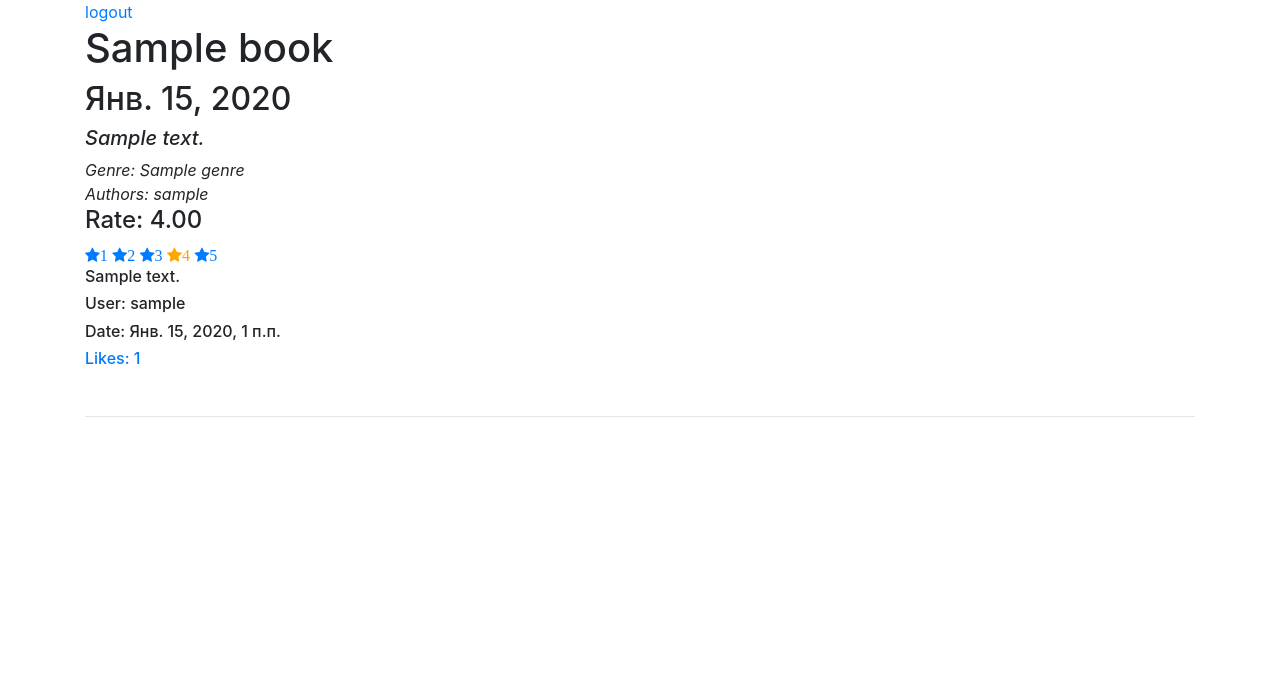
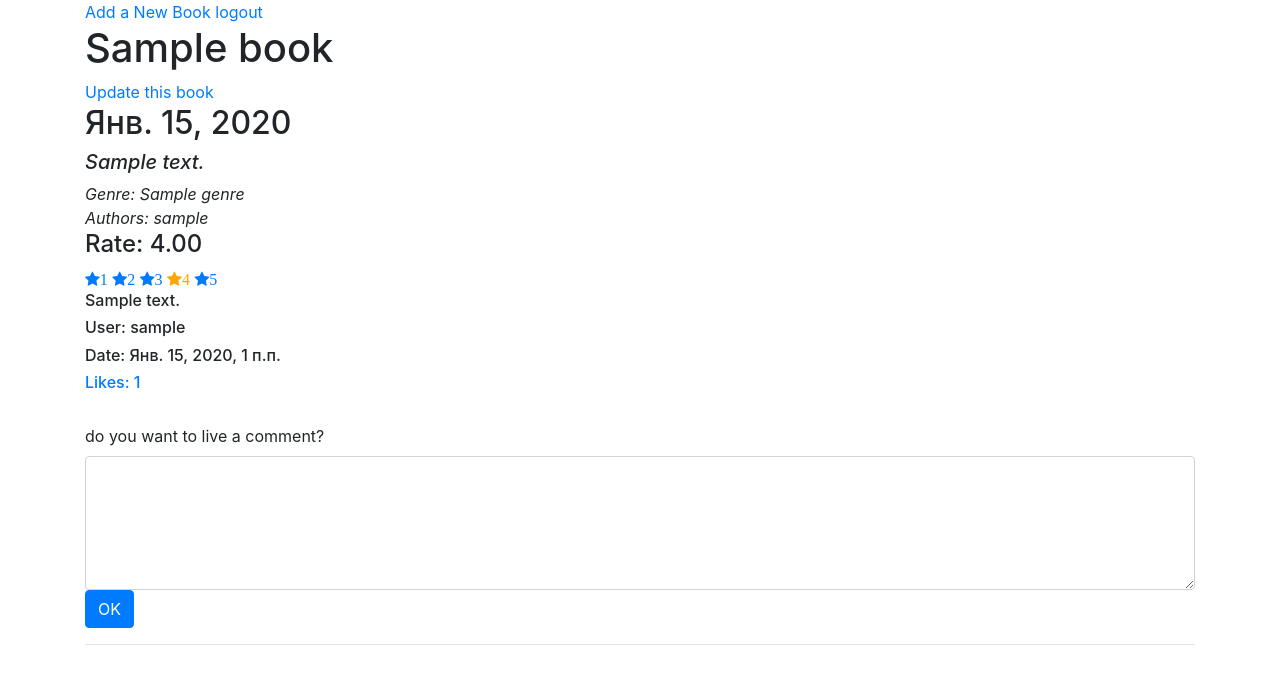
Before and after one commit to Bogdankozlovskiy/python-django, a Django app: page /shop/hello/ in a window 1280 px wide. Shown: the top 684 px of the page. Run offline with Django 3.2, Linux system fonts and the light colour scheme; a user stored in the database is signed in; tables that the repository leaves empty hold one stand-in row (values such as "Sample post"); some libraries are stand-ins or nearby versions.

Commit message:
add CRUD

```diff
--- a/bookshop/settings.py
+++ b/bookshop/settings.py
@@ -105,7 +105,6 @@ AUTH_PASSWORD_VALIDATORS = [
 ]
 AUTHENTICATION_BACKENDS = (
     'social_core.backends.google.GoogleOAuth2',
-
     'social_core.backends.github.GithubOAuth2',
     'django.contrib.auth.backends.ModelBackend',
 )
--- /dev/null
+++ b/managebook/forms.py
@@ -0,0 +1,27 @@
+from django.forms import BaseForm, Form, ModelForm, CharField, Textarea, TextInput, SelectMultiple, SlugField
+from managebook.models import Comment, Book
+from django.contrib import messages
+
+
+class CommentForm(ModelForm):
+    class Meta:
+        model = Comment
+        fields = ('text',)
+        widgets = {
+            'text': Textarea(attrs={'class': 'form-control', 'rows': 5})
+        }
+        labels = {'text': 'do you want to live a comment?'}
+
+
+class BookForm(ModelForm):
+    class Meta:
+        model = Book
+        fields = ("text", "genre", "title")
+        widgets = {
+            'text': Textarea(attrs={'class': 'form-control', 'rows': 5}),
+            'title': TextInput(attrs={'class': 'form-control'}),
+            'genre': SelectMultiple(attrs={'class': 'form-control'}),
+        }
+        help_texts = {
+            'title': '',
+        }
--- a/managebook/templates/index.html
+++ b/managebook/templates/index.html
@@ -4,7 +4,9 @@
 
 {% block index %}
 <style>.checked {color: orange;}</style>
+
 {% if user.username %}
+    <a href="{% url 'add_new_book' %}">Add a New Book</a>
     <a href="{% url 'logout' %}">logout</a>
 {% else %}
     <a href="{% url 'register' %}">register</a>
@@ -13,6 +15,7 @@
 
 {% for book in content %}
     <h1>{{ book.title }}</h1>
+    {% if user.username %}<a href="{% url 'update_book' id=book.id %}">Update this book</a>{% endif %}
     <h2>{{ book.publish_date }}</h2>
     <i><h5>{{ book.text }}</h5></i>
     <i>Genre: {% for genre in book.genre.all %}
@@ -22,6 +25,7 @@
         {{ user.username }}
     {% endfor %}</i>
     <h4>Rate: {{ book.cached_rate }}</h4>
+    {% if user.username %}
     {% for i in '12345'|make_list %}
         {% if book.user_rate == i %}
             <a href="{% url 'add_rate' id=book.id rate=i %}"><span class="fa fa-star checked">{{ i }}</span></a>
@@ -29,12 +33,20 @@
             <a href="{% url 'add_rate' id=book.id rate=i %}"><span class="fa fa-star">{{ i }}</span></a>
         {% endif %}
     {% endfor %}
+    {% endif %}
     {% for comment in book.comment.all %}
         <h6>{{ comment.text }}</h6>
         <h6>User: {{ comment.user }}</h6>
         <h6>Date: {{ comment.date }}</h6>
         <h6><a href="{% url 'add_comment' id=comment.id %}">Likes: {{ comment.cached_likes }}</a></h6><br>
     {% endfor %}
+    {% if user.username %}
+    <form action="{% url 'add_a_new_comment' id=book.id %}" method="post">
+        {% csrf_token %}
+        {{ comment_form }}
+        <button type="submit" class="btn btn-primary">OK</button>
+    </form>
+    {% endif %}
 <hr>
 {% endfor %}
 
--- a/managebook/templates/main_template.html
+++ b/managebook/templates/main_template.html
@@ -17,6 +17,12 @@
 
 {% block register %}
 {% endblock %}
+
+{% block new_book %}
+{% endblock %}
+
+{% block update_book %}
+{% endblock %}
 </div>
 </body>
 </html>
--- a/managebook/urls.py
+++ b/managebook/urls.py
@@ -1,11 +1,15 @@
 from django.urls import path
-from managebook.views import HelloView, AddComment, AddRate, LogoutView, LoginView, RegisterView
+from managebook.views import HelloView, AddCommentLike, AddRate, LogoutView, LoginView, RegisterView, AddComment, \
+    AddNewBook, UpdateBook
 
 urlpatterns = [
     path('hello/', HelloView.as_view(), name="hello"),
-    path("add_like_to_comment/<int:id>/", AddComment.as_view(), name="add_comment"),
+    path("add_like_to_comment/<int:id>/", AddCommentLike.as_view(), name="add_comment"),
     path('add_rate_for_book/<int:id>/<int:rate>/', AddRate.as_view(), name="add_rate"),
     path('logout/', LogoutView.as_view(), name="logout"),
     path('login/', LoginView.as_view(), name='login'),
     path('register/', RegisterView.as_view(), name='register'),
+    path('AddComment/<str:id>', AddComment.as_view(), name='add_a_new_comment'),
+    path("AddNewBook/", AddNewBook.as_view(), name="add_new_book"),
+    path("update_book/<int:id>", UpdateBook.as_view(), name="update_book"),
 ]
--- a/managebook/views.py
+++ b/managebook/views.py
@@ -1,4 +1,6 @@
 from django.shortcuts import render, redirect
+from pytils.translit import slugify
+from managebook.forms import CommentForm, BookForm
 from managebook.models import Book, BookRate, CommentLike
 from django.views.generic import View
 from django.db.models import F, CharField, Value, Q, Case, When
@@ -21,10 +23,10 @@ class HelloView(View):
                 .union(sub_query)
         else:
             query = Book.objects.prefetch_related('genre', 'author', 'comment__user')
-        return render(request, "index.html", {"content": query})
+        return render(request, "index.html", {"content": query, "comment_form": CommentForm()})
 
 
-class AddComment(View):
+class AddCommentLike(View):
     def get(self, request, id):
         if request.user.is_authenticated:
             CommentLike.objects.create(user_id=request.user.id, comment_id=id)
@@ -72,3 +74,43 @@ class RegisterView(View):
             messages.error(request, "this login already exists")
             return redirect('register')
         return redirect('hello')
+
+
+class AddComment(View):
+    def post(self, request, id):
+        comment = CommentForm(renderer=request, data=request.POST)
+        if comment.is_valid():
+            new_comment = comment.save(commit=False)
+            new_comment.book_id = id
+            new_comment.user_id = request.user.id
+            new_comment.save()
+            comment.save_m2m()
+        return redirect('hello')
+
+
+class AddNewBook(View):
+    def get(self, request):
+        bf = BookForm()
+        return render(request, "add_new_book.html", {'book_form': bf, 'id': 0})
+
+    def post(self, request):
+        bf = BookForm(renderer=request, data=request.POST)
+        if bf.is_valid():
+            new_book = bf.save(commit=False)
+            new_book.slug = slugify(bf.cleaned_data['title'])
+            new_book.save()
+            bf.save_m2m()
+        return redirect('hello')
+
+
+class UpdateBook(View):
+    def get(self, request, id):
+        book = Book.objects.get(id=id)
+        bf = BookForm(instance=book)
+        return render(request, 'update_book.html', {'book_form': bf, "id": book.id})
+
+    def post(self, request, id):
+        book = Book.objects.get(id=id)
+        f = BookForm(request.POST, instance=book)
+        f.save()
+        return redirect('hello')
--- a/requirements.txt
+++ b/requirements.txt
@@ -17,3 +17,4 @@ sqlparse==0.3.1
 wcwidth==0.2.5
 whitenoise==5.2.0
 social-auth-app-django==4.0.0
+pytils==0.3
```
Also changed, not shown: managebook/templates/add_new_book.html (added, +9 -0 lines), managebook/templates/update_book.html (added, +9 -0 lines).
